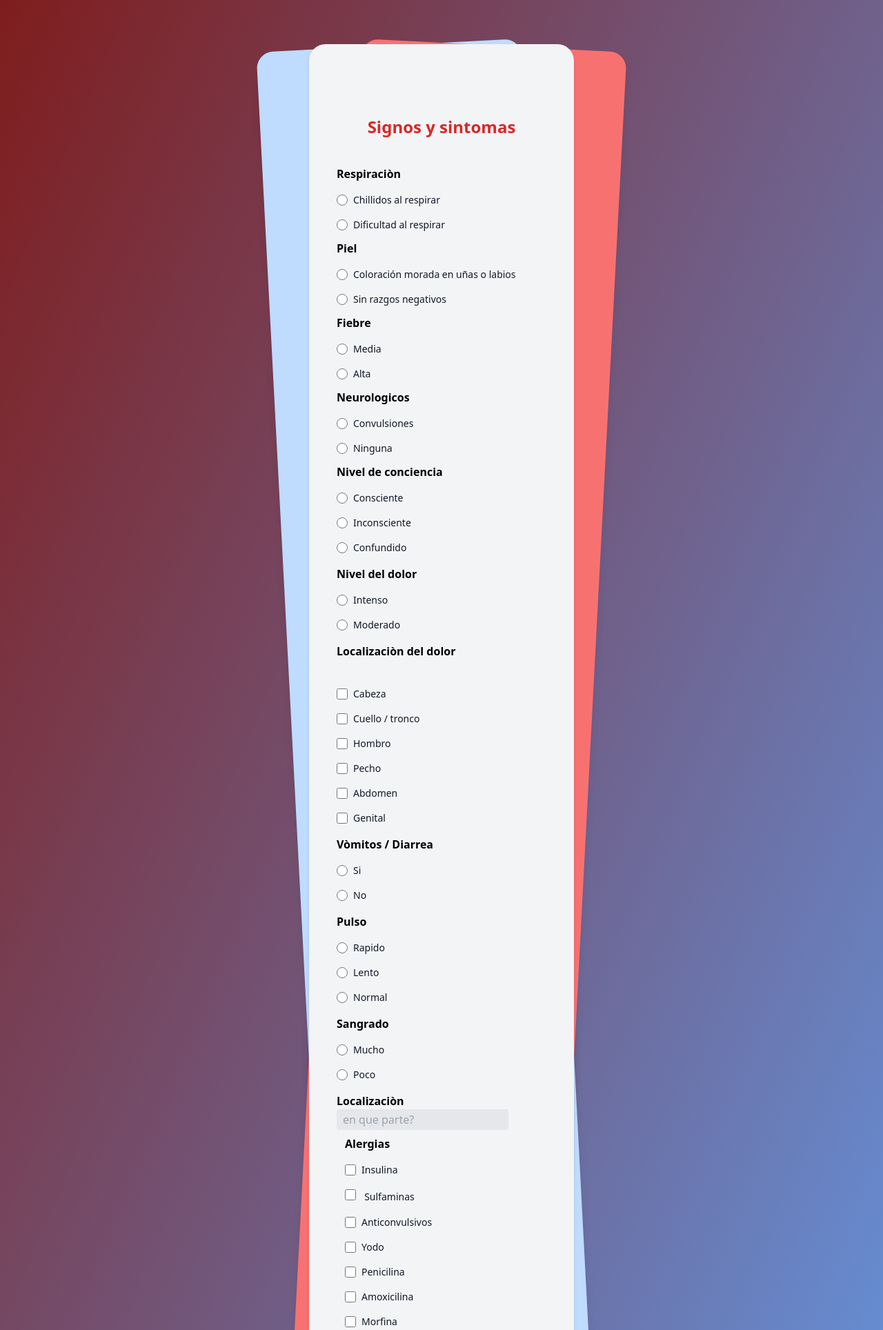
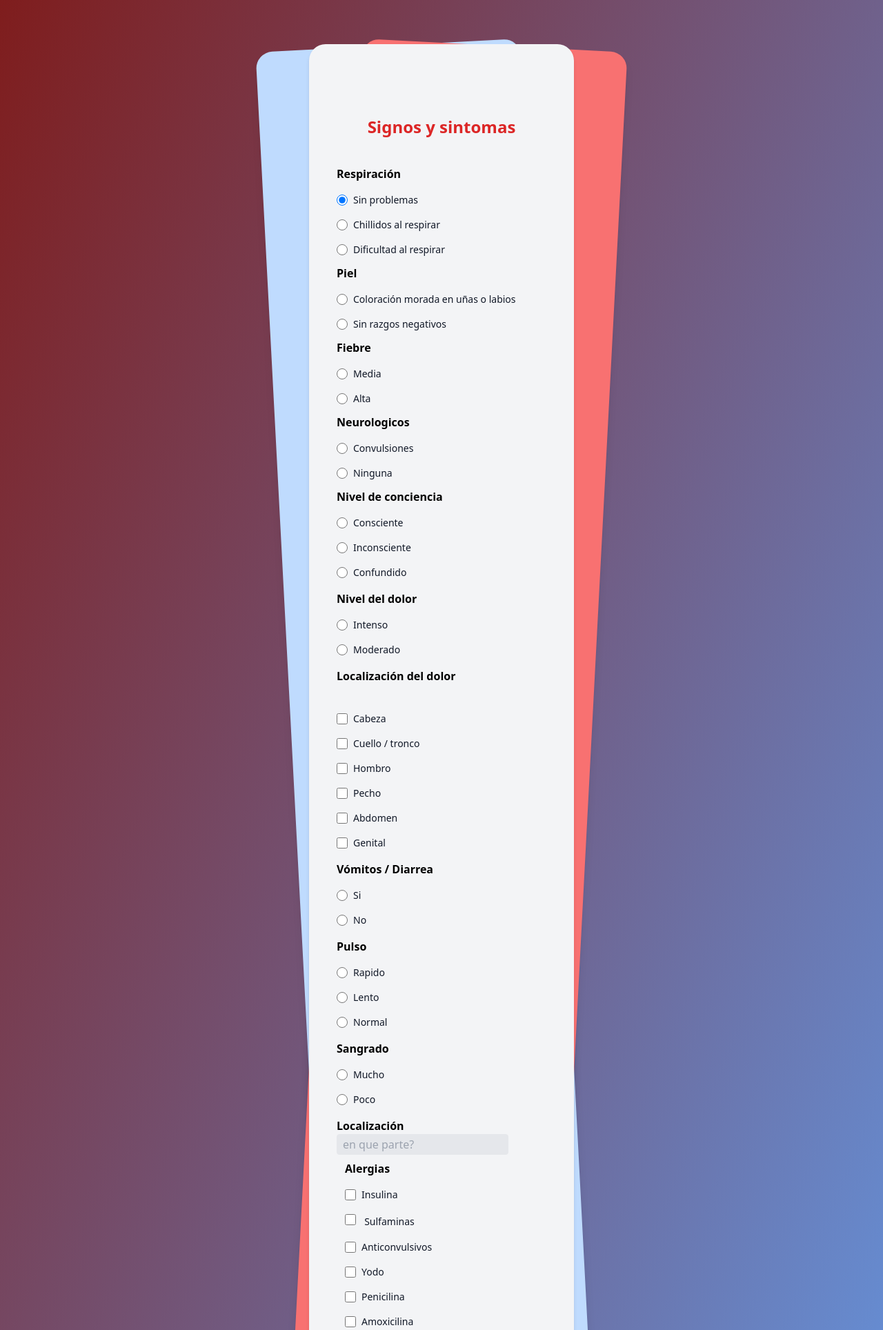
Before and after one commit to Kuroashi1995/pyta, a Flask app: page /paciente in a window 1280 px wide. Shown: the top 1928 px of the page at 69% size. Run offline with Flask 2, Linux system fonts and the light colour scheme; some libraries are stand-ins or nearby versions.

Commit message:
Let get start the party

```diff
--- a/app.py
+++ b/app.py
@@ -120,6 +120,9 @@ def formulario_paramedicos():
 
 @app.route('/paciente/enviado', methods=['GET', 'POST'])
 def enviado_pacientes():
+    if request.method == 'POST':
+        respiracion = request.form['respiracion']
+        print(respiracion)
     return render_template("form_enviado_pacientes.html")
 
 @app.route('/paciente/pin', methods=['GET', 'POST'])
--- a/templates/formulario_pacientes.html
+++ b/templates/formulario_pacientes.html
@@ -22,7 +22,8 @@
           <div
             class="flex-auto card bg-red-400 shadow-lg w-full h-full rounded-3xl absolute transform rotate-3"
           ></div>
-          <div
+          <form
+            method="POST" action="{{url_for('enviado_pacientes')}}"
             class="relative w-full h-full rounded-3xl px-10 py-20 bg-gray-100 shadow-md"
           >
             <br />
@@ -33,18 +34,33 @@
             </b>
             <div>
               <b>
-                <h2 class="mt-3 mb-4 formulario1">Respiraciòn</h2>
+                <h2 class="mt-3 mb-4 formulario1">Respiración</h2>
               </b>
+              <div class="flex items-center mb-4">
+                <input
+                  id="respiracion-none"
+                  checked
+                  type="radio"
+                  value="Sin problemas"
+                  name="respiracion"
+                  class="w-4 h-4 text-blue-600 bg-gray-100 border-gray-300 focus:ring-blue-500 dark:focus:ring-blue-600 dark:ring-offset-gray-800 focus:ring-2 dark:bg-gray-700 dark:border-gray-600"
+                />
+                <label
+                  for="respiracion-none"
+                  class="ml-2 text-sm font-medium text-gray-900 dark:text-gray-500"
+                  >Sin problemas</label
+                >
+              </div>
               <div class="flex items-center mb-4">
                 <input
                   id="chillidos"
                   type="radio"
-                  value=""
-                  name="Respi"
+                  value="Chillidos al respirar"
+                  name="respiracion"
                   class="w-4 h-4 text-blue-600 bg-gray-100 border-gray-300 focus:ring-blue-500 dark:focus:ring-blue-600 dark:ring-offset-gray-800 focus:ring-2 dark:bg-gray-700 dark:border-gray-600"
                 />
                 <label
-                  name="Respi"
+                  for="chillidos"
                   class="ml-2 text-sm font-medium text-gray-900 dark:text-gray-500"
                   >Chillidos al respirar</label
                 >
@@ -53,8 +69,8 @@
                 <input
                   id="dificultad"
                   type="radio"
-                  value=""
-                  name="Respi"
+                  value="Dificultad al respirar"
+                  name="respiracion"
                   class="w-4 h-4 text-blue-600 bg-gray-100 border-gray-300 focus:ring-blue-500 dark:focus:ring-blue-600 dark:ring-offset-gray-800 focus:ring-2 dark:bg-gray-700 dark:border-gray-600"
                 />
                 <label
@@ -236,7 +252,7 @@
 
             <div>
               <b>
-                <h1 class="mb-10" class="space-y-8">Localizaciòn del dolor</h1>
+                <h1 class="mb-10" class="space-y-8">Localización del dolor</h1>
               </b>
               <div class="flex items-center mb-4">
                 <input
@@ -321,7 +337,7 @@
                 >
               </div>
               <b>
-                <h2 class="mt-3 mb-4">Vòmitos / Diarrea</h2>
+                <h2 class="mt-3 mb-4">Vómitos / Diarrea</h2>
               </b>
               <div class="flex items-center mb-4">
                 <input
@@ -429,7 +445,7 @@
               </label>
             </div>
             <b>
-              <h1 class="">Localizaciòn</h1>
+              <h1 class="">Localización</h1>
             </b>
             <input
               class="appearance-none block w-mid bg-gray-200 text-gray-700 border border-gray-200 rounded py-1 px-2 mb-1 leading-tight focus:outline-none focus:bg-white focus:border-gray-500"
@@ -561,7 +577,7 @@
                 >
                 </label>
                 <b>
-                  <h1 class="mb-4" class="space-y-8">Enfermedades crònicas</h1>
+                  <h1 class="mb-4" class="space-y-8">Enfermedades crónicas</h1>
                 </b>
                 <div class="flex items-center mb-4">
                   <input
@@ -638,7 +654,7 @@
                 >
                 </label>
                 <b>
-                  <h1 class="m">Ùltimo alimento ingerido</h1>
+                  <h1 class="m">Último alimento ingerido</h1>
                 </b>
                 <input
                   class="appearance-none block w-mid bg-gray-200 text-gray-700 border border-gray-200 rounded py-1 px-2 mb-1 leading-tight focus:outline-none focus:bg-white focus:border-gray-500"
@@ -646,7 +662,7 @@
                   type="text"
                   placeholder="escriba aqui"
                 />
-                <p class="text-gray-600 text-xs italic">Què comiste?</p>
+                <p class="text-gray-600 text-xs italic">Qué comiste?</p>
                 <!-- <div> -->
                 <!-- <h1 class="mb-4">Seleccionar opciones</h1>
                         <label
@@ -794,13 +810,12 @@
               placeholder="Escriba aquí..."
             ></textarea>
 
-            <a
+            <input type="submit"
               class="w-full mt-7 py-4 bg-blue-200 block text-center"
-              href="{{ url_for('enviado_pacientes') }}"
-              >Enviar formulario</a
-            >
+              value="Enviar formulario"
+              />
           </div>
-        </div>
+        </form>
       </div>
     </div>
   </body>
--- a/templates/index.html
+++ b/templates/index.html
@@ -33,11 +33,11 @@
 
 
                         <div class="mt-7 flex flex-col text-center gap-1">
-                            <a class="bg-red-400 w-full py-3 rounded-xl text-white shadow-xl hover:shadow-inner focus:outline-none transition duration-500 ease-in-out  transform hover:-translate-x hover:scale-105">
+                            <a href="{{url_for('login_paramedicos')}}" class="bg-red-400 w-full py-3 rounded-xl text-white shadow-xl hover:shadow-inner focus:outline-none transition duration-500 ease-in-out  transform hover:-translate-x hover:scale-105">
                                 Paramédicos
                             </a>
 
-                            <a class="bg-blue-300 w-full py-3 rounded-xl text-white shadow-xl hover:shadow-inner focus:outline-none transition duration-500 ease-in-out  transform hover:-translate-x hover:scale-105">
+                            <a href="{{url_for('formulario_pacientes')}}" class="bg-blue-300 w-full py-3 rounded-xl text-white shadow-xl hover:shadow-inner focus:outline-none transition duration-500 ease-in-out  transform hover:-translate-x hover:scale-105">
                                 Pacientes
                             </a>
                         </div>
--- a/templates/login_paramedicos.html
+++ b/templates/login_paramedicos.html
@@ -34,7 +34,7 @@
             >
               Login
             </label>
-            <form method="POST" action="http://127.0.0.1:5000/paramedicos/login" class="mt-10">
+            <form method="POST" action="{{url_for('login_paramedicos')}}" class="mt-10">
               <div class="mt-7">
                 <input
                   name = "correos"
@@ -64,7 +64,7 @@
     <script>
 
       const error= new URLSearchParams(location.search);
-      // console.log(error)
+      console.log(error)
       for(const [key,value] of error){
         console.log(`${key}:${value}`);
       }
```
